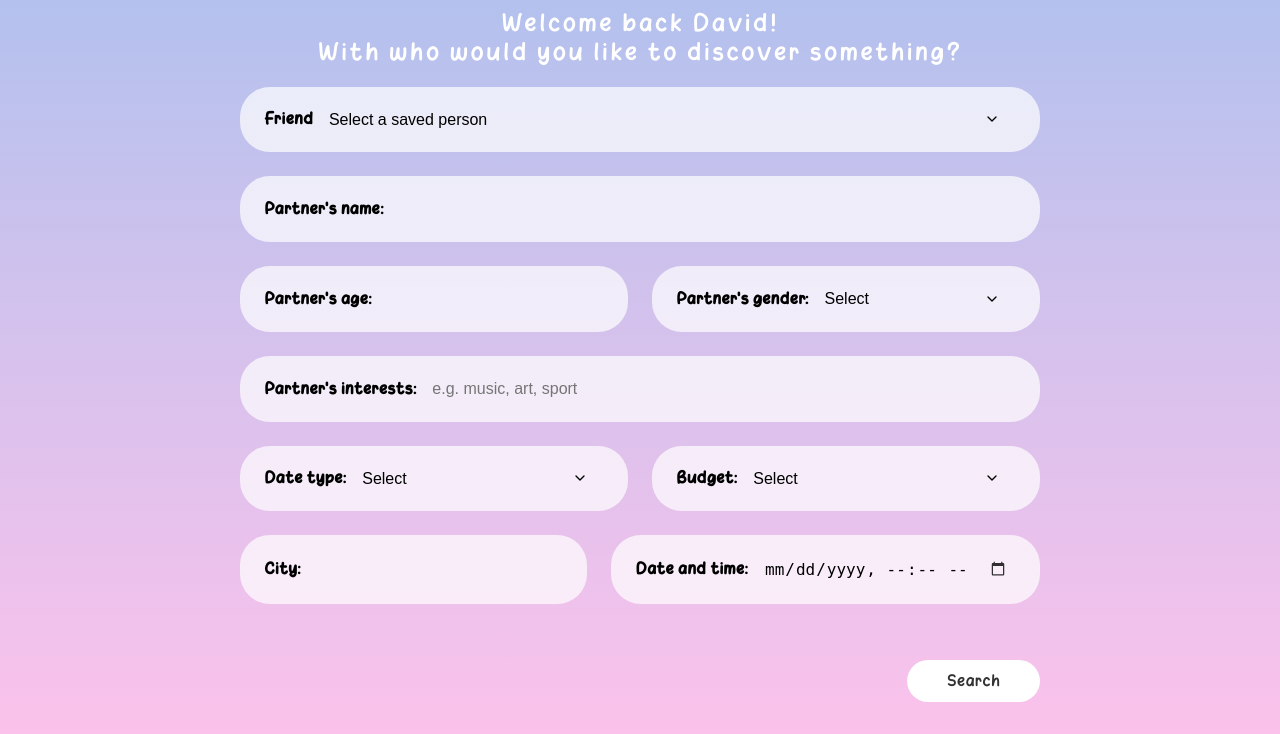
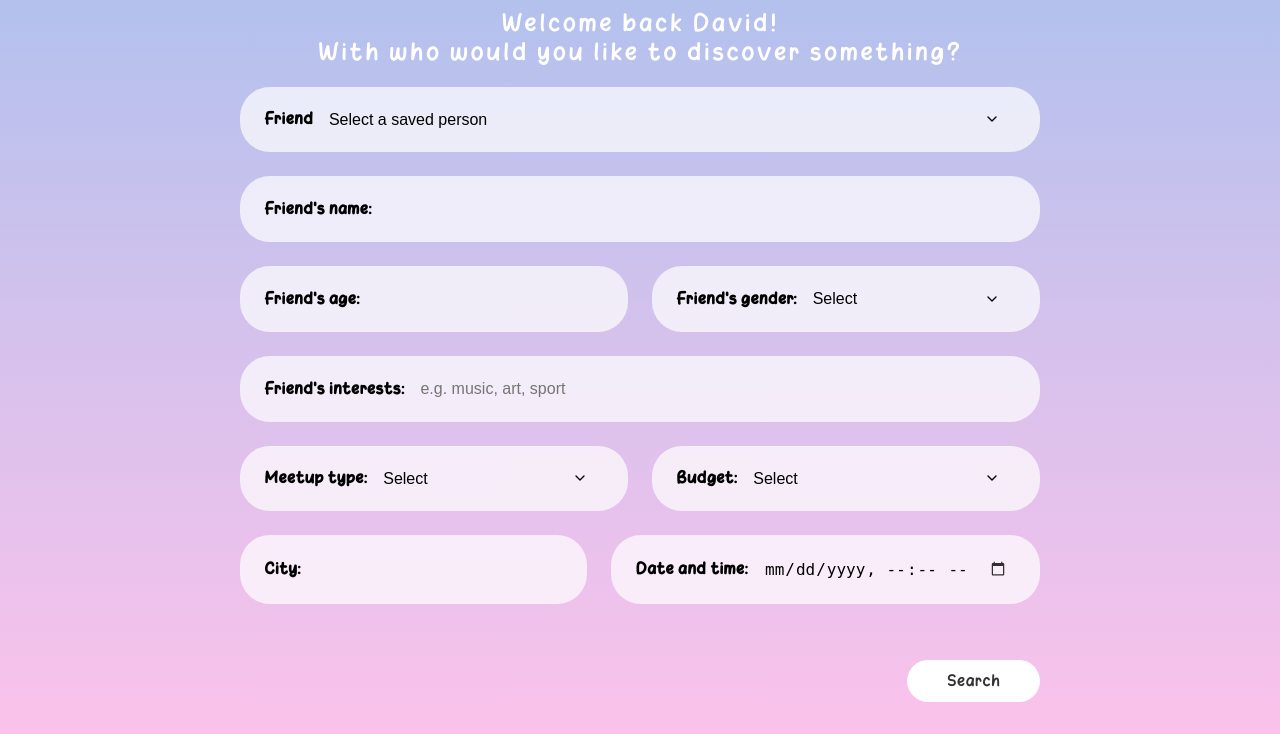
Before and after one commit to Kabanosk/openai-hackathon-2025, a FastAPI app: page / in a window 1280 px wide. Shown: the part 139-873 px from the top of the page. Run offline with FastAPI, Linux system fonts and the light colour scheme.

Commit message:
Fix typos

```diff
--- a/app/templates/form.html
+++ b/app/templates/form.html
@@ -231,9 +231,9 @@
 <body>
   <!-- Header with logo + title -->
   <div class="header">
-    <img src="{{ url_for('static', path='images/logo.svg') }}" alt="Date Genius logo" class="logo">
+    <img src="{{ url_for('static', path='images/logo.svg') }}" alt="logo" class="logo">
     <h1>Placeholder</h1>
-    <img src="{{ url_for('static', path='images/logo.svg') }}" alt="Date Genius logo" class="logo">
+    <img src="{{ url_for('static', path='images/logo.svg') }}" alt="logo" class="logo">
   </div>
 
   <h2> Welcome back David! <br> With who would you like to discover something? </h2>
@@ -251,18 +251,18 @@
     </div>
 
     <div class="form-group">
-      <label for="name">Partner's name:</label>
+      <label for="name">Friend's name:</label>
       <input type="text" id="name" name="name" placeholder="">
     </div>
 
     <div class="form-row">
       <div class="form-group">
-        <label for="age">Partner's age:</label>
+        <label for="age">Friend's age:</label>
         <input type="number" id="age" name="age" min="12" required>
       </div>
 
       <div class="form-group">
-        <label for="gender">Partner's gender:</label>
+        <label for="gender">Friend's gender:</label>
         <select id="gender" name="gender">
           <option value="">Select</option>
           <option value="female">Female</option>
@@ -273,13 +273,13 @@
     </div>
 
     <div class="form-group">
-      <label for="interests">Partner's interests:</label>
+      <label for="interests">Friend's interests:</label>
       <input type="text" id="interests" name="interests" placeholder="e.g. music, art, sport" required>
     </div>
 
     <div class="form-row">
       <div class="form-group">
-        <label for="date_type">Date type:</label>
+        <label for="date_type">Meetup type:</label>
         <select id="date_type" name="date_type" required>
           <option value="">Select</option>
           <option value="dinner">Dinner</option>
@@ -340,7 +340,7 @@
       text-align: center;
     ">
       <div class="hourglass" style="font-size: 2rem; margin-bottom: 1rem;">⏳</div>
-      Generating date suggestions...
+      Generating meetup suggestions...
     </div>
   </div>
 
--- a/app/templates/place_details.html
+++ b/app/templates/place_details.html
@@ -5,7 +5,7 @@
   <meta charset="UTF-8">
   <meta name="viewport" content="width=device-width, initial-scale=1.0">
   <link rel="stylesheet" href="{{ url_for('static', path='css/style.css') }}">
-  <title>Date Details</title>
+  <title>Meetup Details</title>
   <style>
     body {
       margin: 0;
@@ -278,7 +278,7 @@
   </script>
 
 
-  <h1>Date Details</h1>
+  <h1>Meetup Details</h1>
 
   <div class="container">
     {% if place %}
@@ -291,7 +291,7 @@
           {{ place.dateIdeaOutput.description }}
         </div>
 
-        <h3 class="itinerary-title">Date Itinerary</h3>
+        <h3 class="itinerary-title">Meetup Itinerary</h3>
 
         {% for step in place.dateIdeaOutput.itinerary %}
           <div class="step-card">
--- a/app/templates/places.html
+++ b/app/templates/places.html
@@ -5,7 +5,7 @@
   <meta charset="UTF-8">
   <meta name="viewport" content="width=device-width, initial-scale=1.0">
   <link rel="stylesheet" href="{{ url_for('static', path='css/style.css') }}">
-  <title>Suggested Date Spots</title>
+  <title>Suggested Meetup Spots</title>
   <style>
     body {
       margin: 0;
@@ -108,7 +108,7 @@
   </style>
 </head>
 <body>
-  <h1>Suggested Date Spots</h1>
+  <h1>Suggested Meetup Spots</h1>
 
   <div class="places-container">
     {% if places %}
@@ -159,7 +159,7 @@
           text-align: center;
         ">
           <div class="hourglass" style="font-size: 2rem; margin-bottom: 1rem;">⏳</div>
-          Generating date suggestions...
+          Generating meetup suggestions...
         </div>
       </div>
 
```
Also changed, not shown: app/agent.py (+7 -7 lines).
